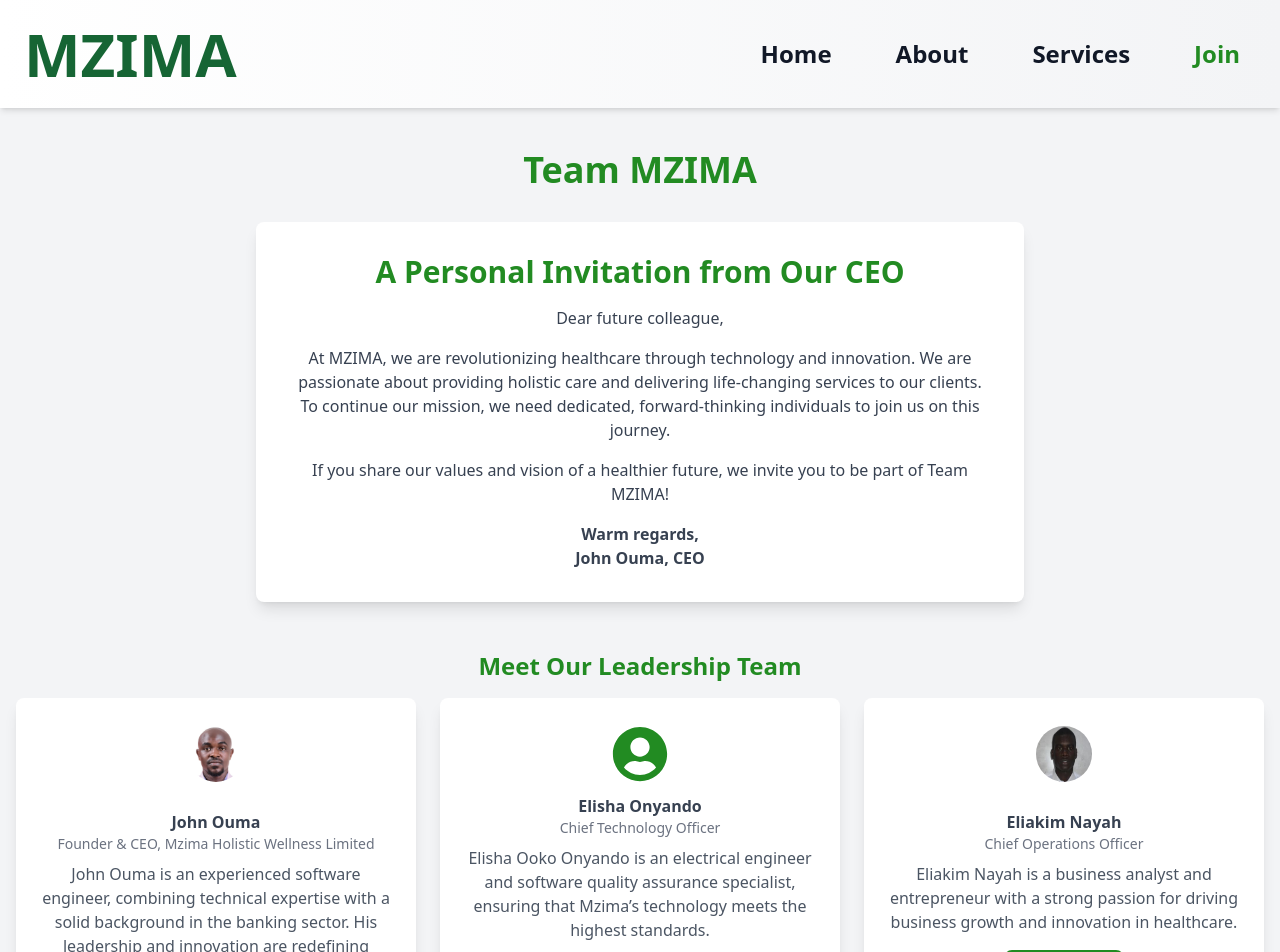
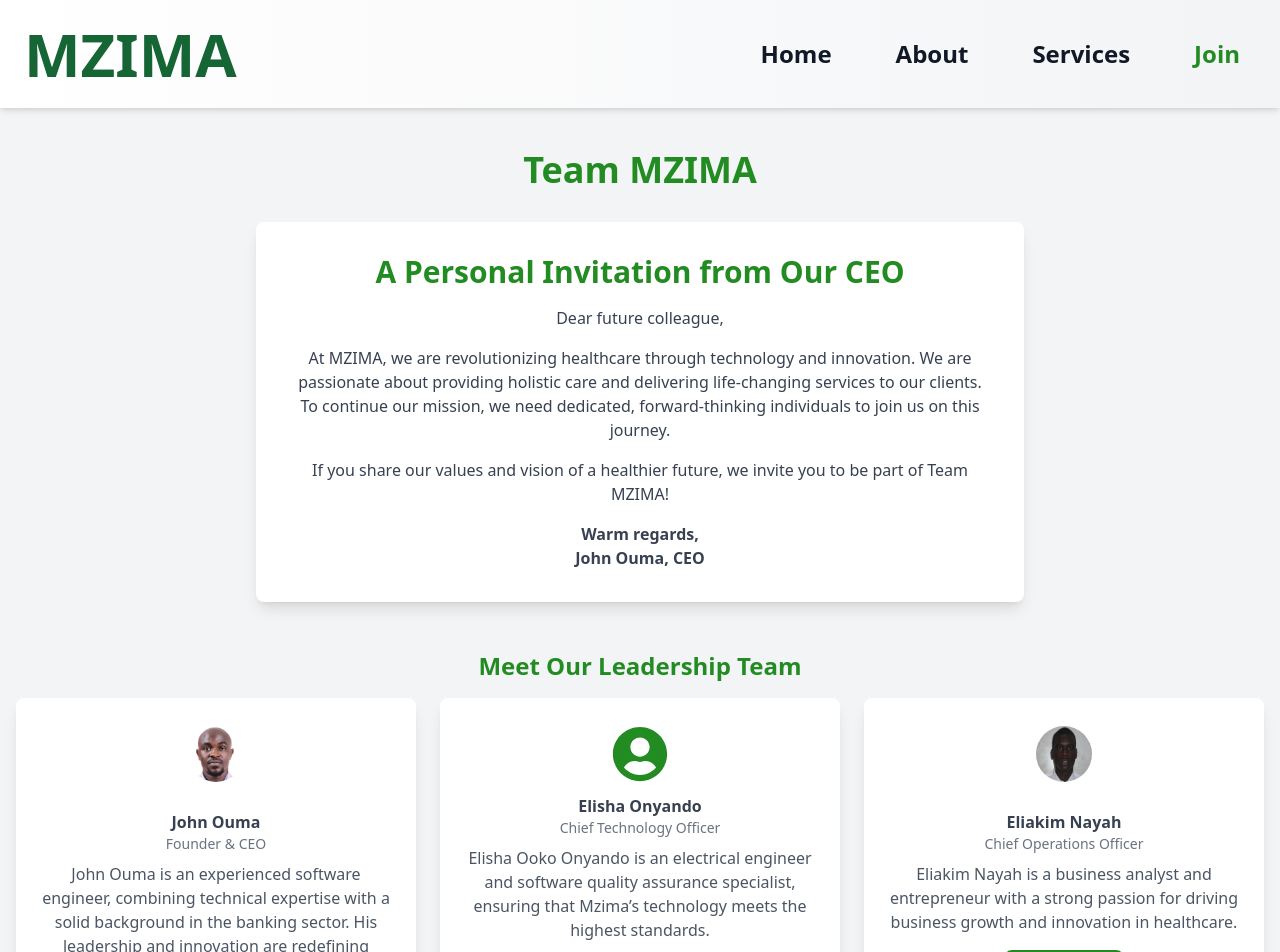
Before and after one commit to OumaArera/migason-power, a React (Create React App) app: page /join in a window 1280 px wide. Shown: the top 952 px of the page. Built offline with nearby package versions, Linux system fonts and the light colour scheme.

Commit message:
feat: add details

```diff
--- a/src/Join.jsx
+++ b/src/Join.jsx
@@ -6,7 +6,7 @@ import eliakim from './images/eliakim_photo.jpeg';
 const teamMembers = [
   {
     name: 'John Ouma',
-    title: 'Founder & CEO, Mzima Holistic Wellness Limited',
+    title: 'Founder & CEO',
     image: john,
     shortBio:
       'John Ouma is an experienced software engineer, combining technical expertise with a solid background in the banking sector. His leadership and innovation are redefining healthcare through technology.',
```
